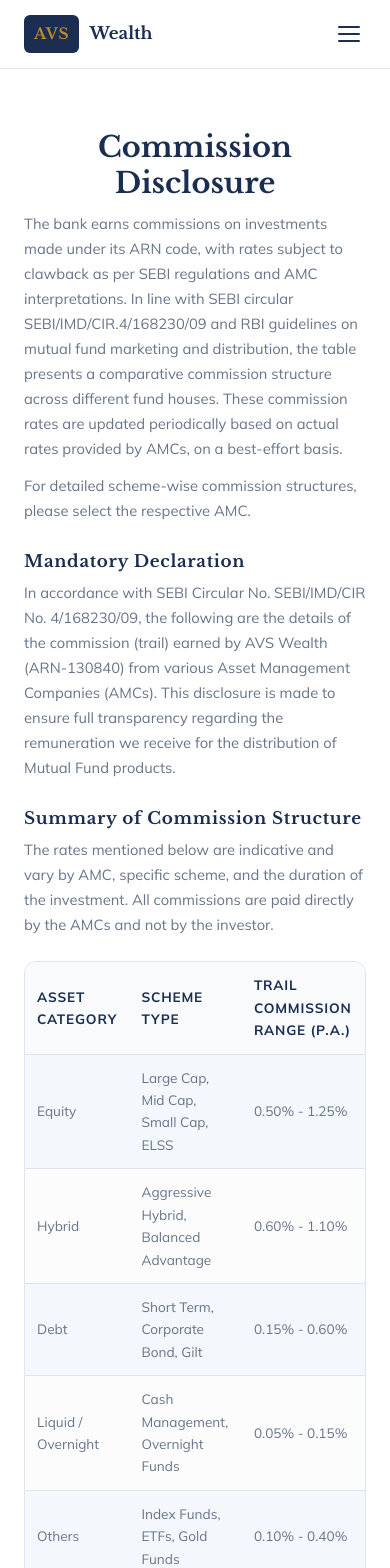
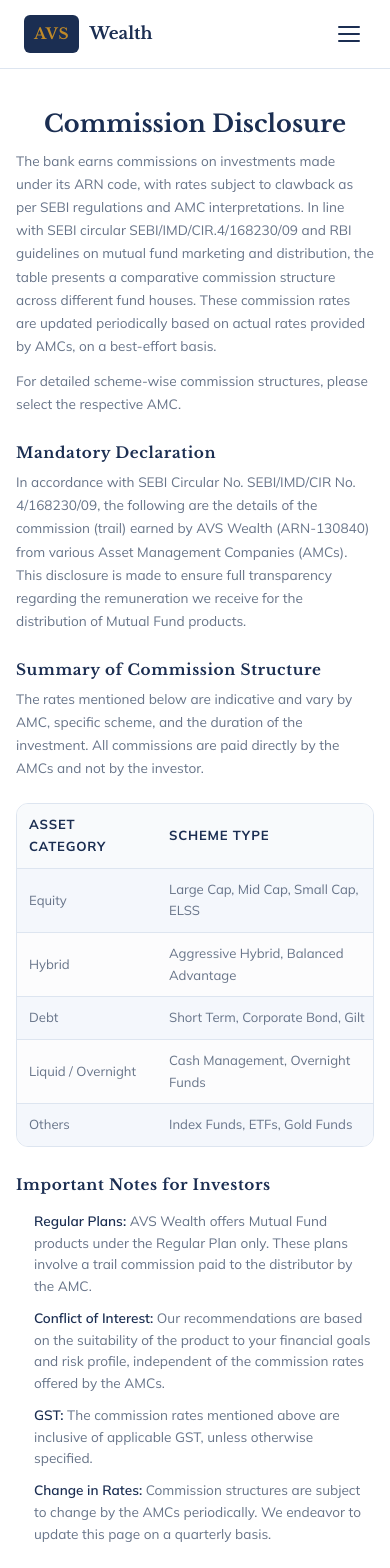
Before and after one commit to shristiigupta/avswealth, a React (Create React App) app: page /disclosure in a window 390 px wide. Shown: the top 1568 px of the page. Built offline with nearby package versions, Linux system fonts and the light colour scheme.

Commit message:
disclosure

```diff
--- a/src/pages/Disclosure.css
+++ b/src/pages/Disclosure.css
@@ -30,18 +30,19 @@
   margin-bottom: 12px;
 }
 
-/* TABLE WRAPPER (card style like contact sections) */
+/* TABLE WRAPPER */
 .table-wrap {
   margin: 24px 0;
   background: var(--bg-alt);
   border: 1px solid var(--border);
   border-radius: var(--radius-md);
-  overflow: hidden;
+  overflow-x: auto; /* 🔥 IMPORTANT for mobile scroll */
 }
 
 /* TABLE */
 .dis-table {
   width: 100%;
+  min-width: 600px; /* 🔥 prevents squishing */
   border-collapse: collapse;
   font-size: 0.9rem;
 }
@@ -67,17 +68,16 @@
   border-bottom: 1px solid var(--border);
 }
 
-/* Zebra rows like premium UI */
+/* Zebra rows */
 .dis-table tr:nth-child(even) td {
   background: #fcfcfd;
 }
 
-/* Remove last border */
 .dis-table tr:last-child td {
   border-bottom: none;
 }
 
-/* LIST (Important notes) */
+/* LIST */
 .dis-list {
   margin-top: 16px;
   padding-left: 18px;
@@ -90,13 +90,12 @@
   font-size: 0.9rem;
 }
 
-/* Highlight keywords like contact success tone */
 .dis-list strong {
   color: var(--navy);
   font-weight: 600;
 }
 
-/* Optional highlight box (like success card style) */
+/* Card box */
 .dis-note-box {
   margin-top: 20px;
   padding: 20px;
@@ -105,19 +104,69 @@
   border-radius: var(--radius-md);
 }
 
-/* Responsive */
-@media (max-width: 768px) {
+/* ========================= */
+/* 🔥 RESPONSIVE BREAKPOINTS */
+/* ========================= */
+
+/* Tablet */
+@media (max-width: 1024px) {
+  .disclosure {
+    padding: 50px 20px;
+  }
+
   .dis-title {
-    font-size: 1.8rem;
+    font-size: 2rem;
   }
 
   .dis-subtitle {
-    font-size: 1.05rem;
+    font-size: 1.1rem;
+  }
+
+  .dis-desc {
+    font-size: 0.9rem;
+  }
+}
+
+/* Mobile */
+@media (max-width: 768px) {
+  .disclosure {
+    padding: 40px 16px;
+  }
+
+  .dis-title {
+    font-size: 1.7rem;
+  }
+
+  .dis-subtitle {
+    font-size: 1rem;
+  }
+
+  .dis-desc {
+    font-size: 0.88rem;
   }
 
   .dis-table th,
   .dis-table td {
-    padding: 12px;
+    padding: 10px 12px;
+    font-size: 0.82rem;
+  }
+}
+
+/* Small Mobile */
+@media (max-width: 480px) {
+  .dis-title {
+    font-size: 1.5rem;
+  }
+
+  .dis-subtitle {
+    font-size: 0.95rem;
+  }
+
+  .dis-desc {
+    font-size: 0.85rem;
+  }
+
+  .dis-list li {
     font-size: 0.85rem;
   }
 }
```
